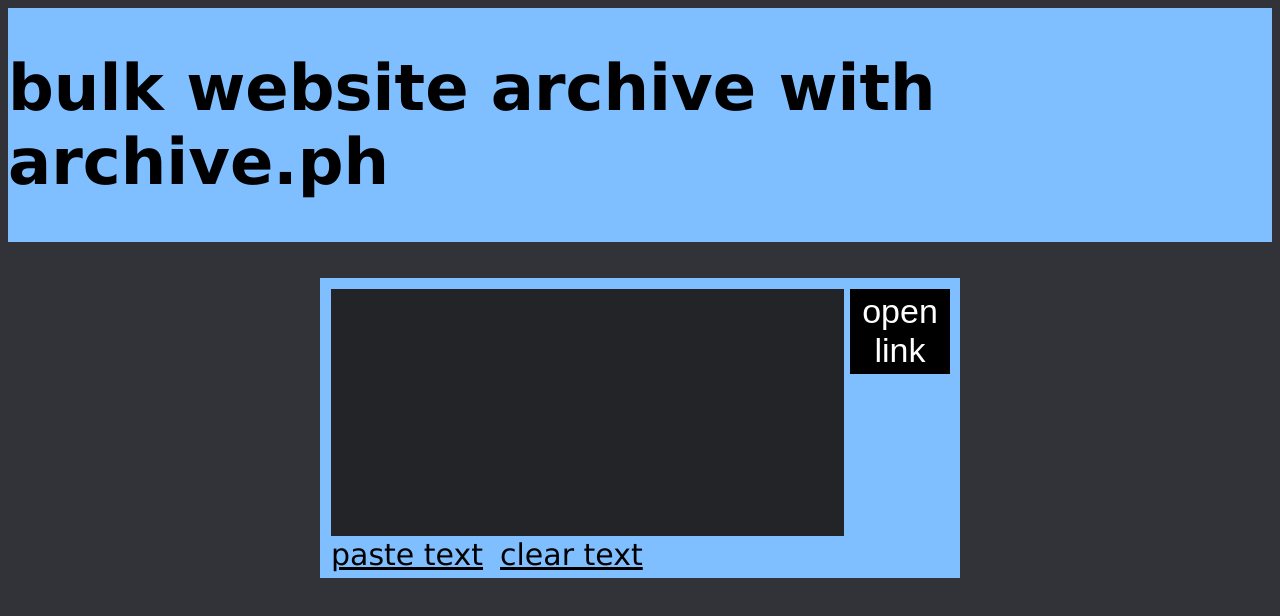
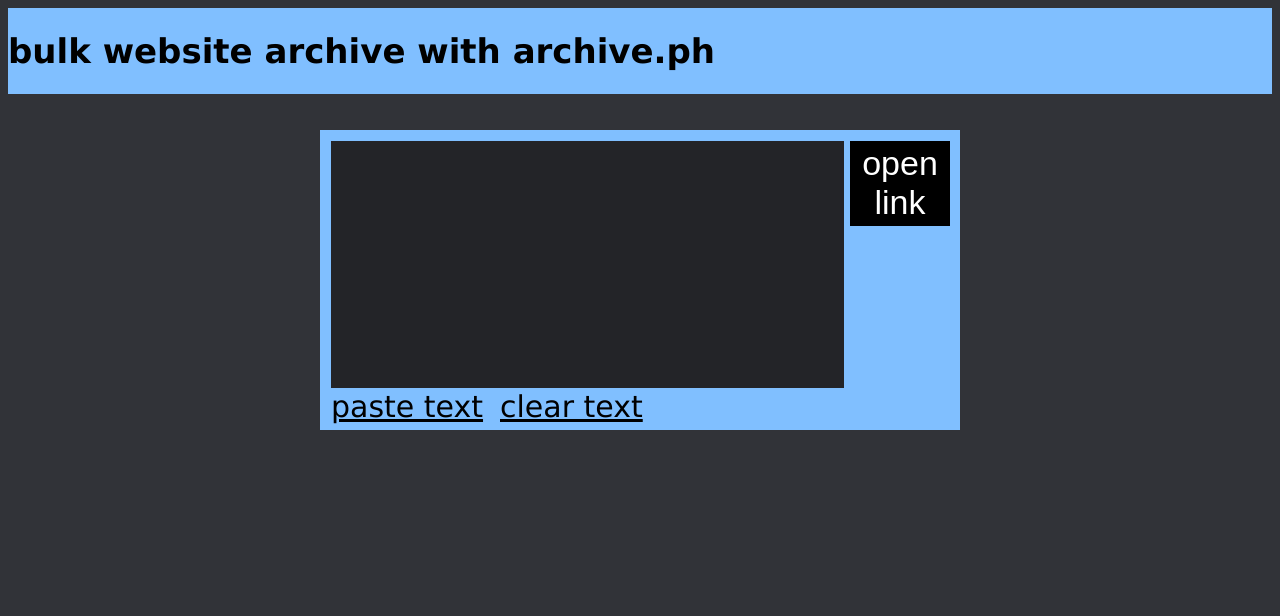
Before and after one commit to starlite-jack/archive-ph, a plain HTML site: page index.html in a window 1280 px wide. Drawn offline with Linux system fonts and the light colour scheme.

Commit message:
Update styles.css

```diff
--- a/styles.css
+++ b/styles.css
@@ -1,6 +1,6 @@
 .title{
     color: black;
-    font-size: 64px;
+    font-size: 34px;
     font-family: 'Lucida Sans', 'Lucida Sans Regular', 'Lucida Grande', 'Lucida Sans Unicode', Geneva, Verdana, sans-serif;
 }
 
@@ -139,7 +139,7 @@ resize: none;
 	and (orientation: landscape) {
 	.title{
     color: black;
-    font-size: 64px;
+    font-size: 34px;
     font-family: 'Lucida Sans', 'Lucida Sans Regular', 'Lucida Grande', 'Lucida Sans Unicode', Geneva, Verdana, sans-serif;
 }
 
```
